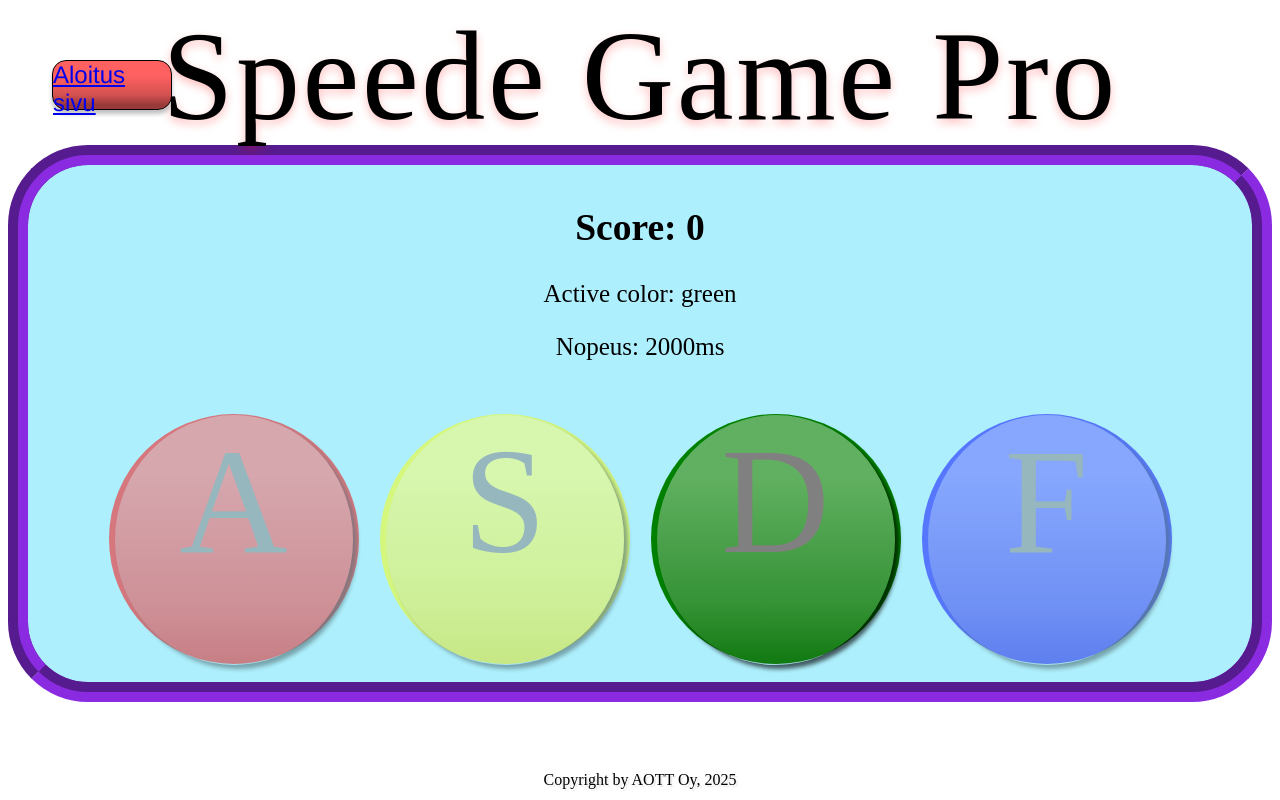
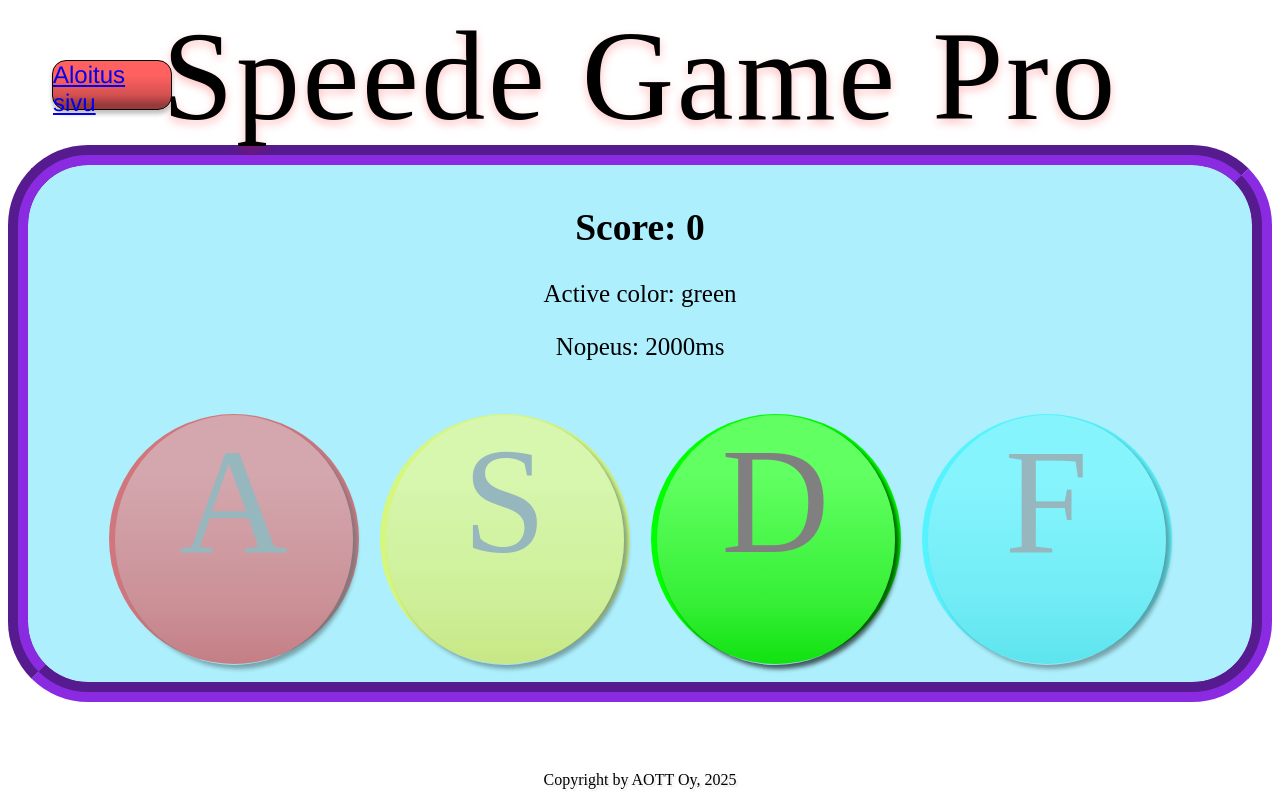
Before and after one commit to jamktiko/ryhma5, a SvelteKit app in the folder speedepeli/: page /peli in a window 1280 px wide. Built offline with nearby package versions, Linux system fonts and the light colour scheme; a web font is replaced by a local one.

Commit message:
buttonien varimuutos

```diff
--- a/speedepeli/src/routes/peli/+page.svelte
+++ b/speedepeli/src/routes/peli/+page.svelte
@@ -151,7 +151,7 @@
 		</div>
 		<div class="button-container">
 			<Button
-				color="red"
+				color="#F70000"
 				active={activeColor === 'red'}
 				onClick={() => handleClick('red')}
 				keyLabel="A"
@@ -163,13 +163,13 @@
 				keyLabel="S"
 			/>
 			<Button
-				color="green"
+				color="#00FF00"
 				active={activeColor === 'green'}
 				onClick={() => handleClick('green')}
 				keyLabel="D"
 			/>
 			<Button
-				color="blue"
+				color="#00F7FF"
 				active={activeColor === 'blue'}
 				onClick={() => handleClick('blue')}
 				keyLabel="F"
```
